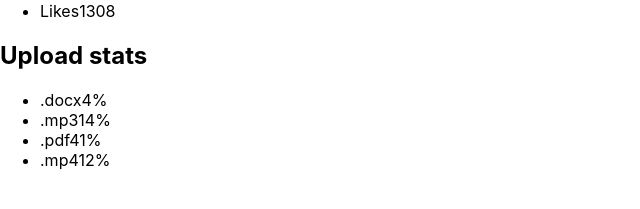
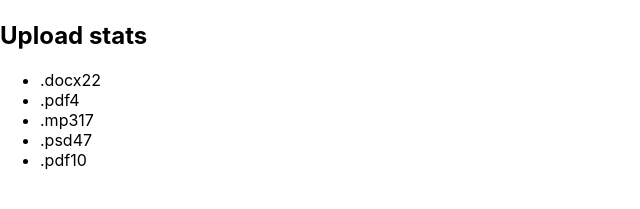
Before and after one commit to SvistPetro/goit-react-hw-01-components, a React (Create React App) app: page / in a window 1280 px wide. Shown: the part 487-696 px from the top of the page, without its empty margins (0-640 px from the left). Built offline with nearby package versions, Linux system fonts and the light colour scheme.

Commit message:
Task 2 not styles

```diff
--- a/src/components/App.jsx
+++ b/src/components/App.jsx
@@ -1,12 +1,11 @@
 import Profile from './Profile/Profile';
 import Statistics from './Statistics/Statistics';
 import user from '../data/user.json';
-// import data from '../data/data.json';
+import data from '../data/data.json';
 
 export const App = () => {
   return (
     <div>
-      React homework template, Petro!
       <Profile
         avatar={user.avatar}
         name={user.username}
@@ -15,7 +14,7 @@ export const App = () => {
         stats={user.stats}
         />
 
-      <Statistics />
+      <Statistics stats={data}/>
     </div>
   );
 };
--- a/src/components/Profile/Profile.jsx
+++ b/src/components/Profile/Profile.jsx
@@ -1,29 +1,29 @@
 const Profile = (props) => {
     return (
-        <div class="profile">
-            <div class="description">
+        <div className="profile">
+            <div className="description">
                 <img
                 src={props.avatar}
                 alt="User avatar"
-                class="avatar"
+                className="avatar"
                 />
-                <p class="name">{props.name}</p>
-                <p class="tag">@{props.tag}</p>
-                <p class="location">{props.location}</p>
+                <p className="name">{props.name}</p>
+                <p className="tag">@{props.tag}</p>
+                <p className="location">{props.location}</p>
             </div>
 
-            <ul class="stats">
+            <ul className="stats">
                 <li>
-                    <span class="label">Followers</span>
-                    <span class="quantity">{props.stats.followers}</span>
+                    <span className="label">Followers</span>
+                    <span className="quantity">{props.stats.followers}</span>
                 </li>
                 <li>
-                    <span class="label">Views</span>
-                    <span class="quantity">{props.stats.views}</span>
+                    <span className="label">Views</span>
+                    <span className="quantity">{props.stats.views}</span>
                 </li>
                 <li>
-                    <span class="label">Likes</span>
-                    <span class="quantity">{props.stats.likes}</span>
+                    <span className="label">Likes</span>
+                    <span className="quantity">{props.stats.likes}</span>
                 </li>
             </ul>
         </div>
--- a/src/components/Statistics/Statistics.jsx
+++ b/src/components/Statistics/Statistics.jsx
@@ -1,25 +1,14 @@
 const Statistics = (props) => {
     return (
-        <section class="statistics">
-            <h2 class="title">Upload stats</h2>
+        <section className="statistics">
+            {props.title ? <h2 className="title">{props.title}</h2> : <h2 className="title">Upload stats</h2>}
 
-            <ul class="stat-list">
-                <li class="item">
-                    <span class="label">.docx</span>
-                    <span class="percentage">4%</span>
-                </li>
-                <li class="item">
-                    <span class="label">.mp3</span>
-                    <span class="percentage">14%</span>
-                </li>
-                <li class="item">
-                    <span class="label">.pdf</span>
-                    <span class="percentage">41%</span>
-                </li>
-                <li class="item">
-                    <span class="label">.mp4</span>
-                    <span class="percentage">12%</span>
-                </li>
+            <ul className="stat-list">
+
+            {props.stats.map(stats => {
+                return <li key={stats.id} className="item"><span className="label">{stats.label}</span><span className="percentage">{stats.percentage}</span>
+            </li>
+            })}
             </ul>
         </section>
     )
```
